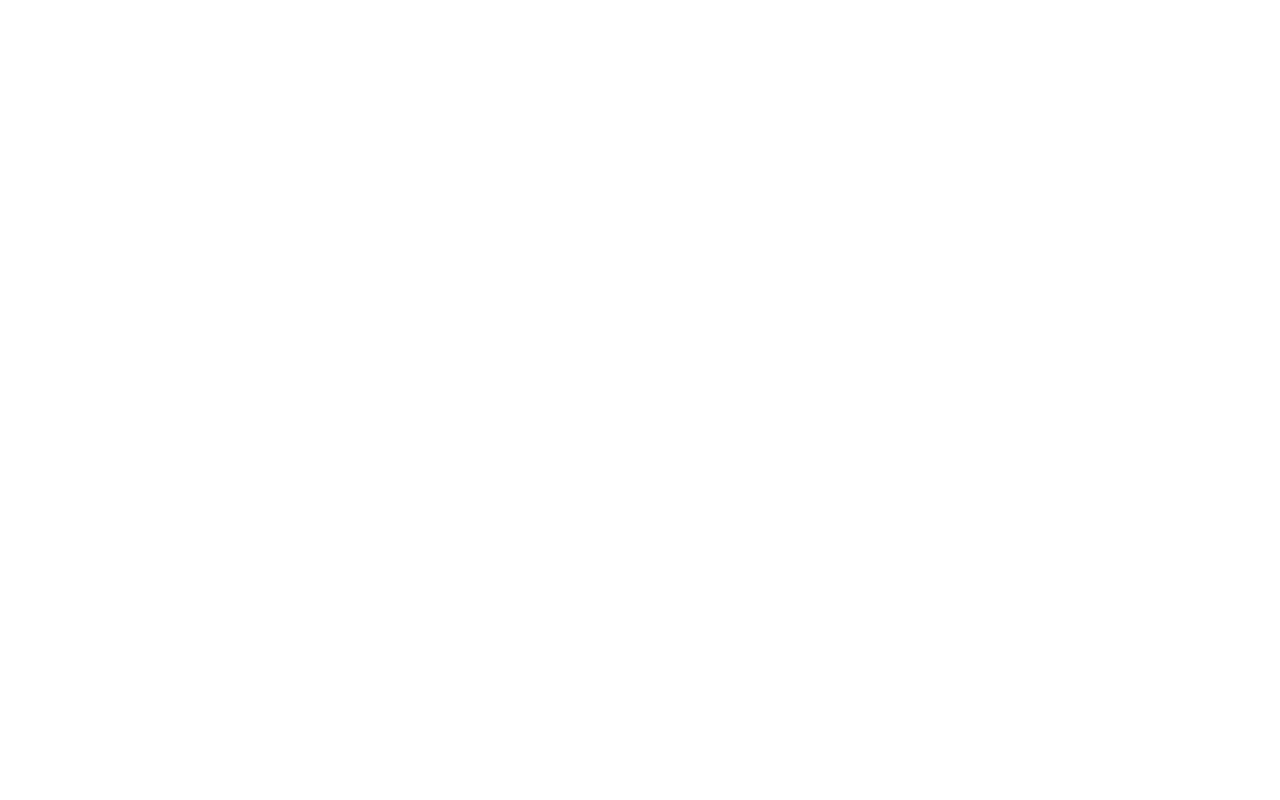
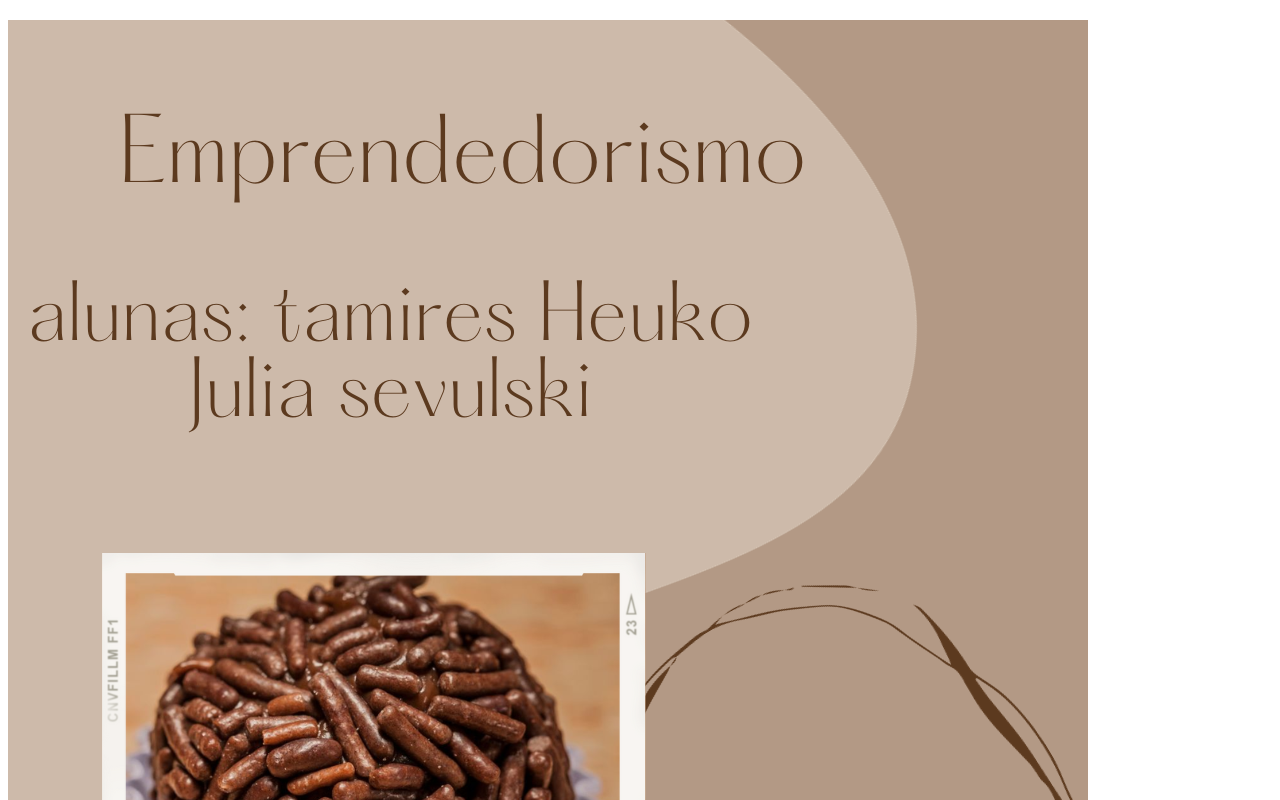
Before and after one commit to tamiresheuko/torta, a plain HTML site: page index.html in a window 1280 px wide. Shown: the top 800 px of the page. Drawn offline with Linux system fonts and the light colour scheme.

Commit message:
Add files via upload

```diff
--- a/index.html
+++ b/index.html
@@ -3,9 +3,14 @@
 <head>
     <meta charset="UTF-8">
     <meta name="viewport" content="width=device-width, initial-scale=1.0">
-    <title>Document</title>
+    <title>tortinhas salgada</title>
 </head>
 <body>
+    <section class="principal">
+        <h1>
+            <img src="Brown Abstract Accessories Trend Your Story.png" alt="">
+        </h1>
+    </section>
 
 </body>
 </html>
```
